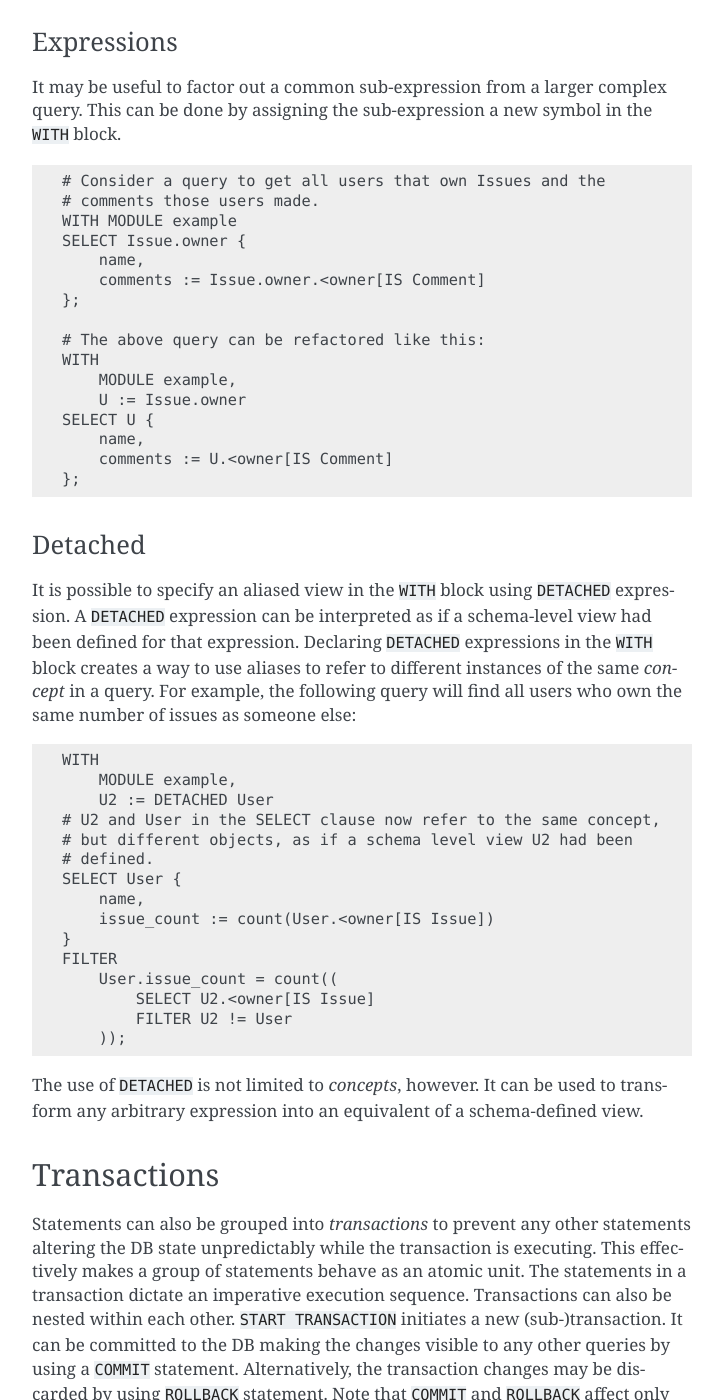
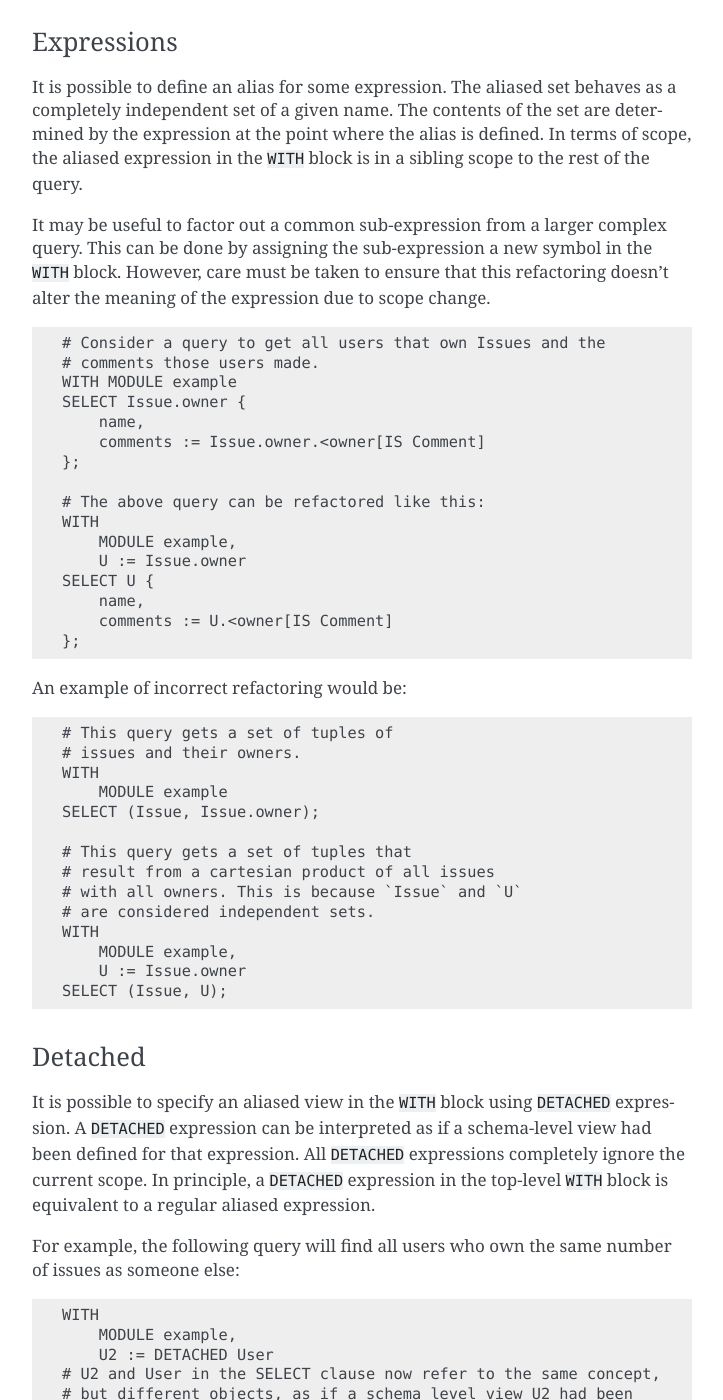
Before and after one commit to fmoor/edgedb-docs, a Sphinx documentation site: the page built from doc/ref/edgeql/statements.rst, in a window 1280 px wide and 1400 px high, scrolled down 16066 px. Shown: the whole window, without its empty margins (388-1111 px from the left). Built offline with Sphinx 7.4.7, drawn with Linux system fonts in a browser that asks for light colours; cross-references to code outside the pages are shown as plain code; some of the changed text lies outside the part shown.

Commit message:
Update scope-related descriptions.

```diff
--- a/doc/ref/edgeql/statements.rst
+++ b/doc/ref/edgeql/statements.rst
@@ -825,10 +825,10 @@ With block
 
     .. XXX: not just for aliases! e.g. WITH CARDINALITY
 
-    All aliases can be seen as a shorthand, performing a purely
-    mechanical lexical symbol substitution. They are used as
-    convenient syntax sugar rather than altering the semantics of
-    a given query.
+    In case of aliased expressions, those expressions are evaluated in
+    the lexical scope they appear in, not the scope where their alias
+    is used. This means that refactoring queries using aliases must be
+    done with care so as not to alter the query semantics.
 
 Specifying a module
 +++++++++++++++++++
@@ -926,9 +926,17 @@ the cardinality is provably ``'1'``.
 Expressions
 +++++++++++
 
+It is possible to define an alias for some expression. The aliased set
+behaves as a completely independent set of a given name. The contents
+of the set are determined by the expression at the point where the
+alias is defined. In terms of scope, the aliased expression in the
+``WITH`` block is in a sibling scope to the rest of the query.
+
 It may be useful to factor out a common sub-expression from a larger
 complex query. This can be done by assigning the sub-expression a new
-symbol in the ``WITH`` block.
+symbol in the ``WITH`` block. However, care must be taken to ensure
+that this refactoring doesn't alter the meaning of the expression due
+to scope change.
 
 .. code-block:: eql
 
@@ -949,17 +957,44 @@ symbol in the ``WITH`` block.
         comments := U.<owner[IS Comment]
     };
 
+An example of incorrect refactoring would be:
+
+.. code-block:: eql
+
+    # This query gets a set of tuples of
+    # issues and their owners.
+    WITH
+        MODULE example
+    SELECT (Issue, Issue.owner);
+
+    # This query gets a set of tuples that
+    # result from a cartesian product of all issues
+    # with all owners. This is because `Issue` and `U`
+    # are considered independent sets.
+    WITH
+        MODULE example,
+        U := Issue.owner
+    SELECT (Issue, U);
+
 
 Detached
 ++++++++
 
 It is possible to specify an aliased view in the ``WITH`` block using
 ``DETACHED`` expression. A ``DETACHED`` expression can be interpreted
-as if a schema-level view had been defined for that expression.
-Declaring ``DETACHED`` expressions in the ``WITH`` block creates a way
-to use aliases to refer to different instances of the same `concept`
-in a query. For example, the following query will find all users who
+as if a schema-level view had been defined for that expression. All
+``DETACHED`` expressions completely ignore the current scope. In
+principle, a ``DETACHED`` expression in the top-level ``WITH`` block
+is equivalent to a regular aliased expression.
+
+For example, the following query will find all users who
 own the same number of issues as someone else:
+
+.. todo::
+
+    Need a better DETACHED example, with nested sub-queries and
+    possibly motivated by keeping the symbols closer to their place if
+    usage.
 
 .. code-block:: eql
 
@@ -979,10 +1014,6 @@ own the same number of issues as someone else:
             FILTER U2 != User
         ));
 
-The use of ``DETACHED`` is not limited to `concepts`, however. It can
-be used to transform any arbitrary expression into an equivalent of a
-schema-defined view.
-
 
 Transactions
 ------------
```
Also changed, not shown: other parts of doc/ref/edgeql/statements.rst (+1 -1 lines), doc/ref/edgeql/fundamentals.rst (+10 -8 lines), doc/ref/edgeql/scope.rst (+223 -109 lines).
